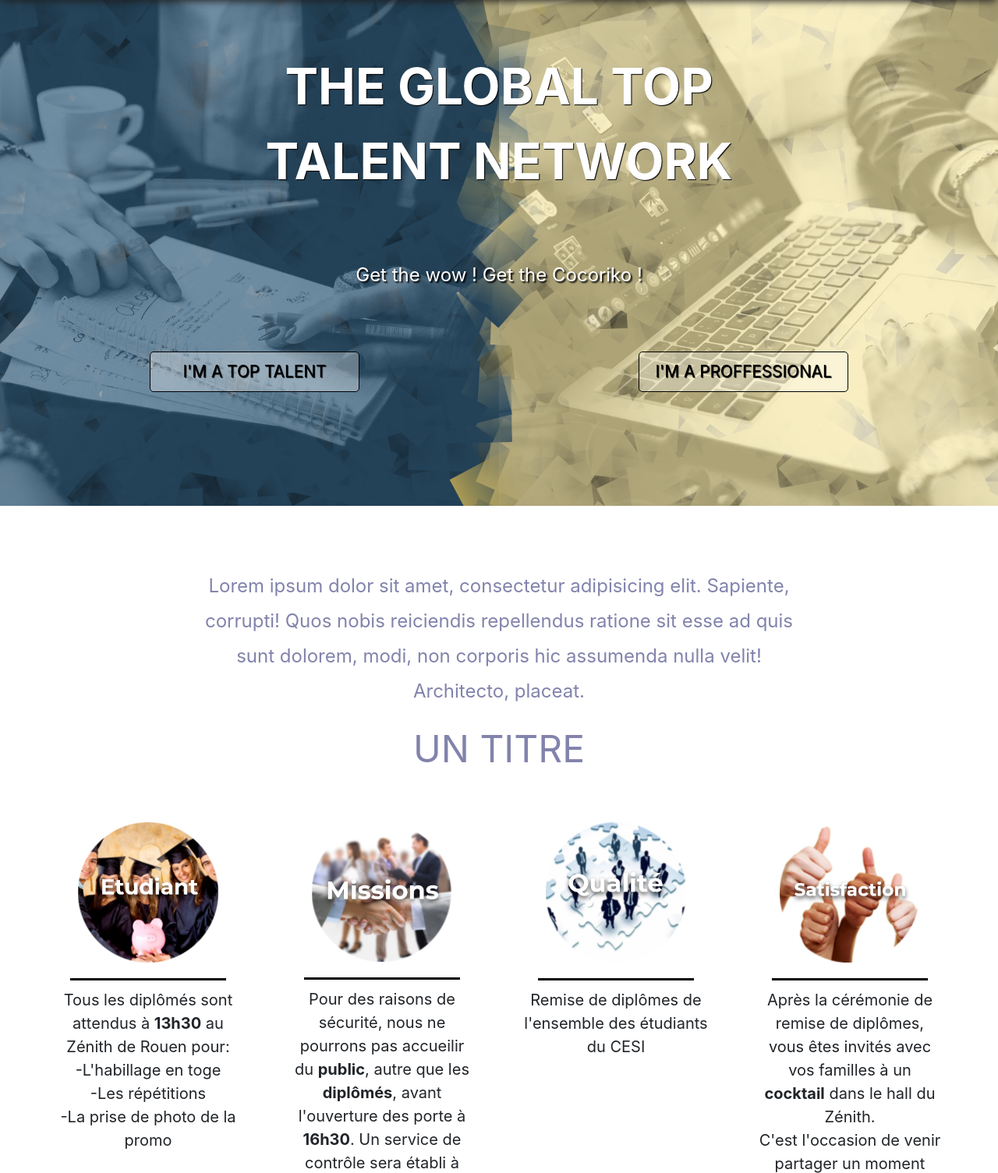
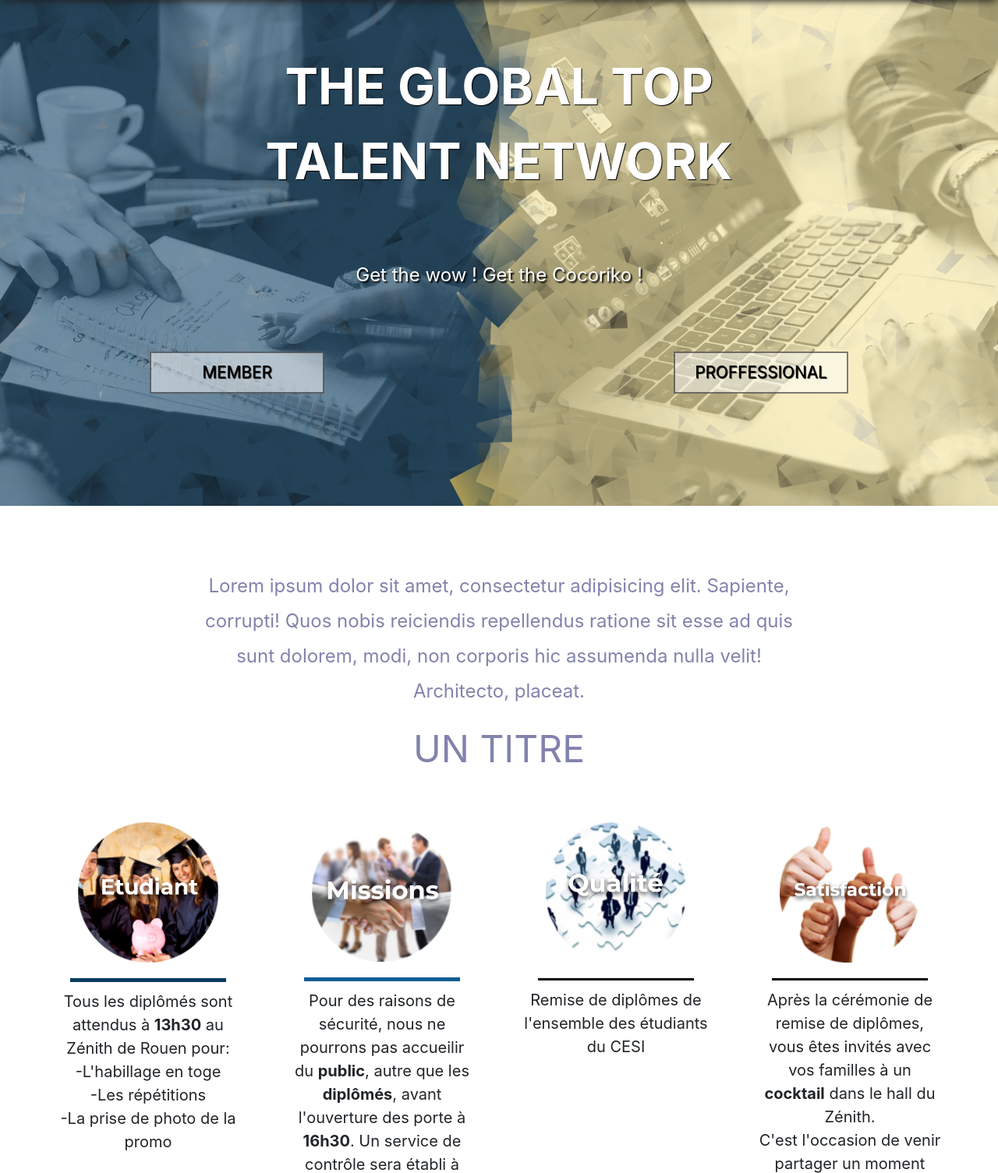
Before and after one commit to Hell0ow/startup-weekend-groupe-12, a PHP site: page / in a window 1280 px wide. Shown: the part 81-1586 px from the top of the page at 78% size. Run offline with PHP 8.4, Linux system fonts and the light colour scheme.

Commit message:
Auto stash before merge of "master" and "origin/master"

```diff
--- a/css/style.css
+++ b/css/style.css
@@ -105,10 +105,12 @@ header
 
 #header_buttons p
 {
-	width: 30%;
-	border: 1px solid black;
-	border-radius: 5px;
-	background-color: rgba(255,255,255,0.3);
+	width: 25%;
+	border: 2px solid rgba(0,0,0,0.5);
+	border-radius: 0px;
+	background-color: rgba(255,255,255,0.5);
+	transition-property: background-color, border-radius;
+    transition-duration: 0.5s; /* La transition dure 1s */
 }
 
 #header_buttons p a
@@ -122,19 +124,18 @@ header
 	text-decoration: none;
 	font-size: 1.3em;
 
-	border-radius: 5px;
+	border-radius: 0px;
 	text-shadow: 1px 1px 1px black;
-	transition-property: background-color; /* Active la transition sur background-color */
-    transition-duration: 0.6s; /* La transition dure 1s */
+	transition-property: background-color, border-radius; /* Active la transition sur background-color */
 
 
 }
 
-#header_buttons p a:hover
+#header_buttons p:hover
 {
 	background-color: rgba(255,255,255,0.6);
 	color: black;
-	border-radius: 5px;
+	border-radius: 20px;
 }
 
 
@@ -158,8 +159,10 @@ header
 footer
 {
 	background-color: rgb(46,48,54);
-	height: 200px;
+	height: 100px;
 	color: white;
+	display: flex;
+	flex-direction: row !important;
 }
 
 #footer_droits_reserves
@@ -171,16 +174,19 @@ footer
 
 #footer_title
 {
+	width: 40%;
 	margin-left: 100px;
-	padding-top: 50px;
+	padding-top: 5px;
 }
 
 #footer_logos
 {
+	width: 30%;
 	display: flex;
 	justify-content: flex-end;
 	padding-right:15px;
-	align-items: flex-end;
+	align-items: flex-start;
+	background-color: blue;
 }
 
 #footer_logos img
@@ -311,9 +317,9 @@ footer
 
 #rectangle_color1
 {
-	background-color:black;
+	background-color:rgb(10,61,98);
 	width: 200px;
-	height: 3px;
+	height: 5px;
 	position: relative;
 	top: -50px;
 	z-index: 11;
@@ -322,9 +328,9 @@ footer
 
 #rectangle_color2
 {
-	background-color:black;
+	background-color:rgb(15,93,149);
 	width: 200px;
-	height: 3px;
+	height: 5px;
 	position: relative;
 	top: -50px;
 	margin-bottom: -40px;
--- a/index.html
+++ b/index.html
@@ -44,10 +44,10 @@
 
 			<div id="header_buttons">
 				<p>
-					<a href="">I'M A TOP TALENT</a>
+					<a href="">MEMBER</a>
 				</p>
 				<p>
-					<a href="">I'M A PROFFESSIONAL</a>
+					<a href="">PROFFESSIONAL</a>
 				</p>
 			</div>
 		</div>
```
